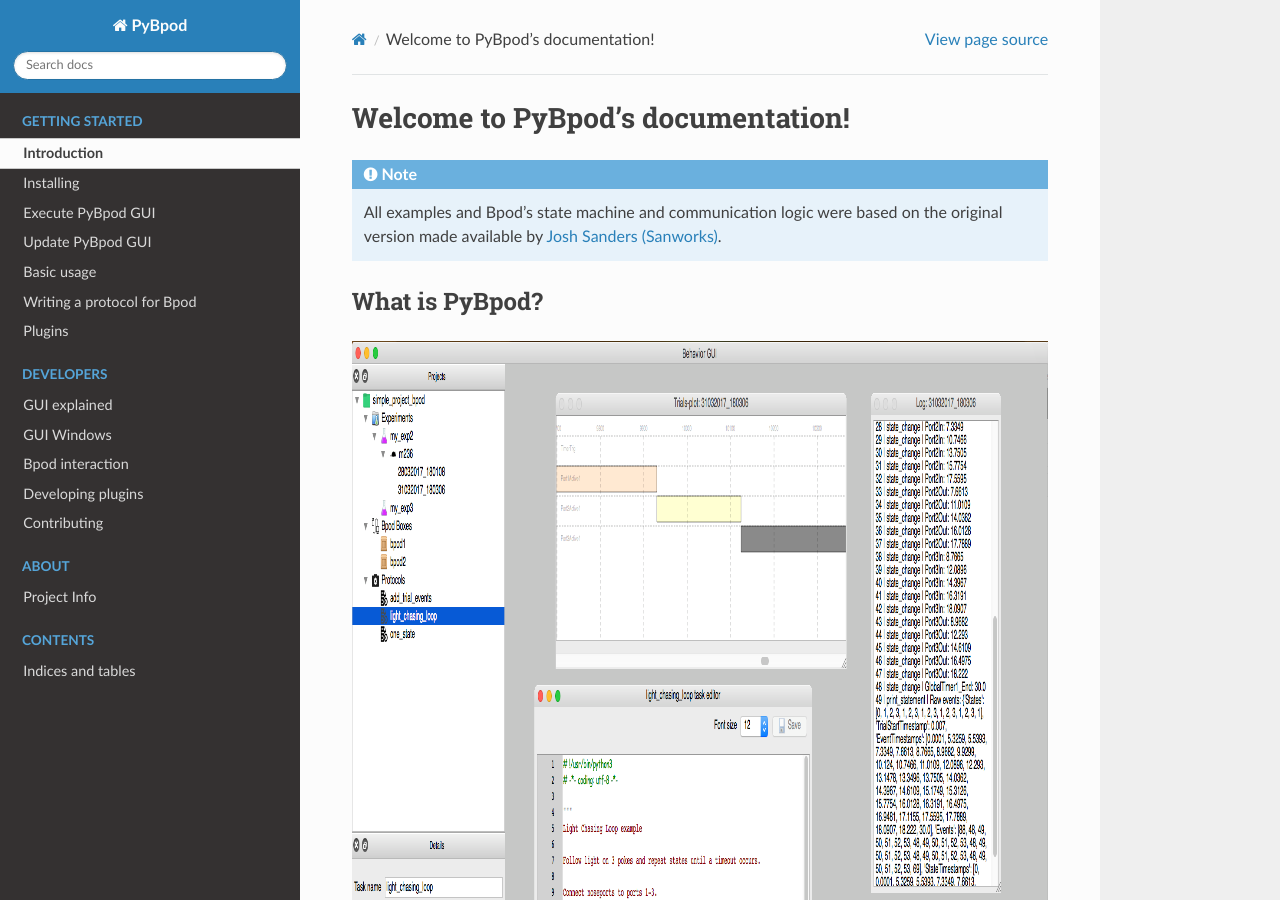
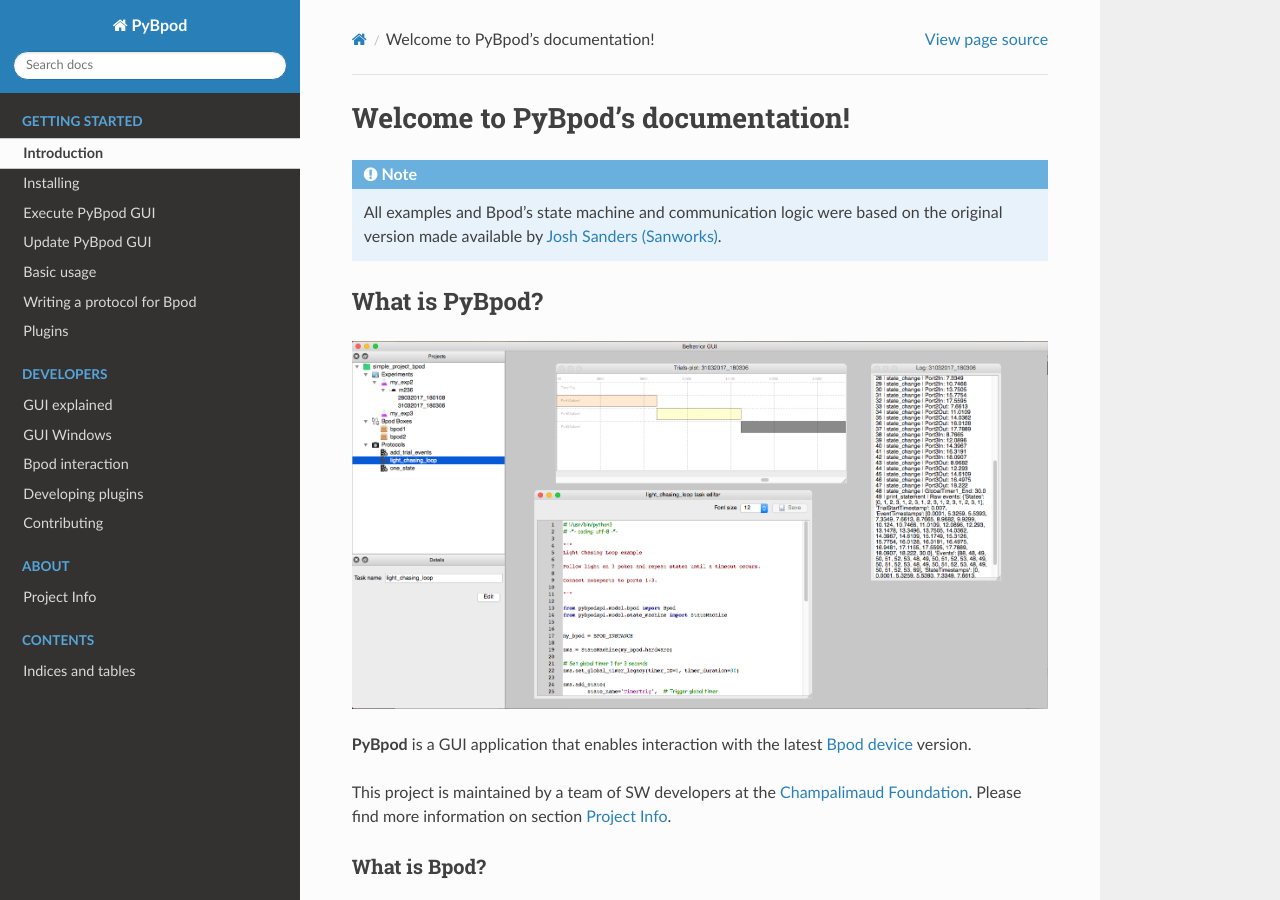
Before and after one commit to pybpod/pybpod, a Sphinx documentation site: the page built from docs/source/index.rst, in a window 1280 px wide and 900 px high. Built offline with Sphinx 7.4.7 and the Read the Docs theme 2.0.0, drawn with Linux system fonts in a browser that asks for light colours; pages that are not in the unit, such as notebooks, are missing from menus; the version number could not be read and is left out.

Commit message:
Update docs

```diff
--- a/docs/source/index.rst
+++ b/docs/source/index.rst
@@ -15,7 +15,6 @@
 ===================
 
 .. image:: /_images/bpod_gui_sample.png
-   :scale: 100 %
 
 **PyBpod** is a GUI application that enables interaction with the latest `Bpod device <https://sanworks.io/shop/viewproduct?productID=1011>`_ version.
 
@@ -25,7 +24,6 @@
 -------------
 
 .. image:: /_images/pybpodapi-logo.png
-   :scale: 100 %
 
 
 **Bpod** is a system from `Sanworks <https://sanworks.io/index.php>`_ for precise measurement of small animal behavior.
--- a/readthedocs.yml
+++ b/readthedocs.yml
@@ -10,5 +10,3 @@
 formats:
     - epub
     - pdf
-
-requirements_file: requirements-rtd.txt
```
Also changed, not shown: requirements-rtd.txt (deleted, +0 -30 lines).
